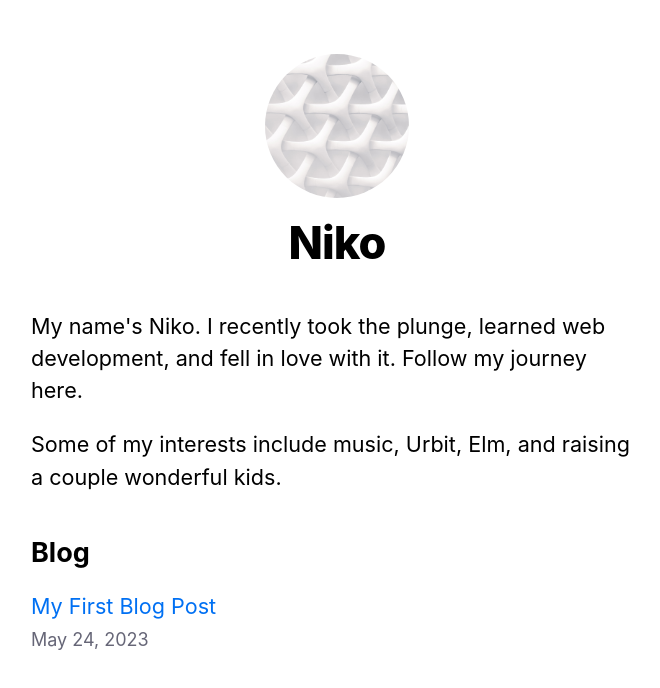
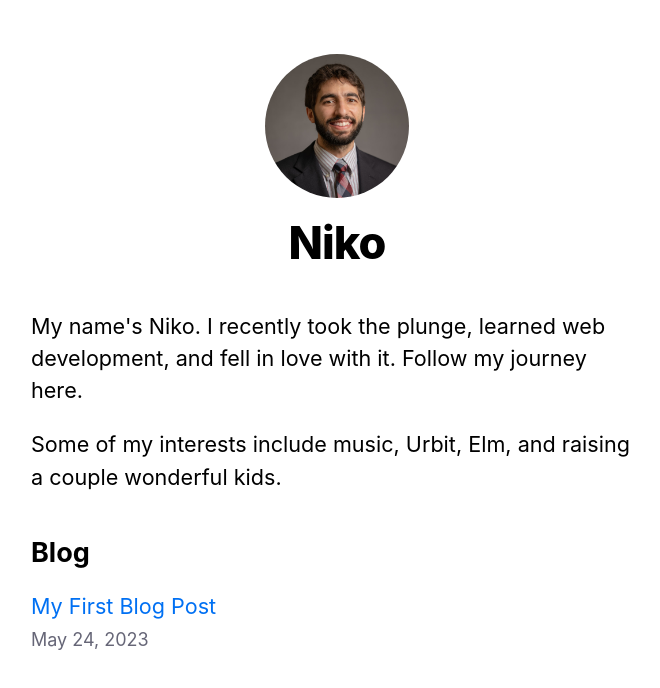
Before and after one commit to harmolipi/niko-here, a Next.js app: page /niko-here/ in a window 1280 px wide. Shown: the top 688 px of the page, without its empty margins (303-963 px from the left). Built offline with nearby package versions, Linux system fonts and the light colour scheme.

Commit message:
feat(profile): add profile picture

```diff
--- a/components/layout.js
+++ b/components/layout.js
@@ -30,7 +30,7 @@ export default function Layout({ children, home }) {
           <>
             <Image
               priority
-              src="/niko-here/images/profile.jpg"
+              src="/niko-here/images/profile.jpeg"
               className={utilStyles.borderCircle}
               height={144}
               width={144}
@@ -43,7 +43,7 @@ export default function Layout({ children, home }) {
             <Link href="/">
               <Image
                 priority
-                src="/niko-here/images/profile.jpg"
+                src="/niko-here/images/profile.jpeg"
                 className={utilStyles.borderCircle}
                 height={108}
                 width={108}
```
Also changed, not shown: public/images/profile.jpeg (added), public/images/profile.jpg (deleted).
